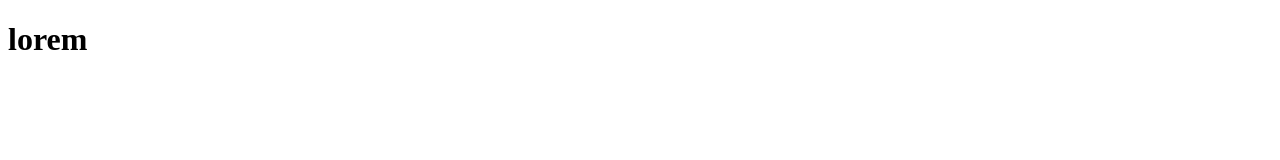
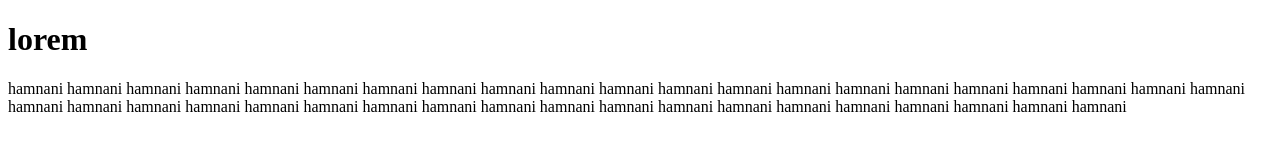
Before and after one commit to Nummuliitti/learn-git, a plain HTML site: page index.html in a window 1280 px wide. Drawn offline with Linux system fonts and the light colour scheme.

Commit message:
add paragraph to code

```diff
--- a/index.html
+++ b/index.html
@@ -8,5 +8,11 @@
 <body>
     <h1>lorem
     </h1>
+    <p> hamnani  hamnani  hamnani  hamnani  hamnani  hamnani  hamnani  hamnani
+        hamnani  hamnani  hamnani  hamnani  hamnani  hamnani  hamnani  hamnani
+        hamnani  hamnani  hamnani  hamnani  hamnani  hamnani  hamnani  hamnani
+        hamnani  hamnani  hamnani  hamnani  hamnani  hamnani  hamnani  hamnani
+        hamnani  hamnani  hamnani  hamnani  hamnani  hamnani  hamnani  hamnani
+    </p>
 </body>
 </html>
```
